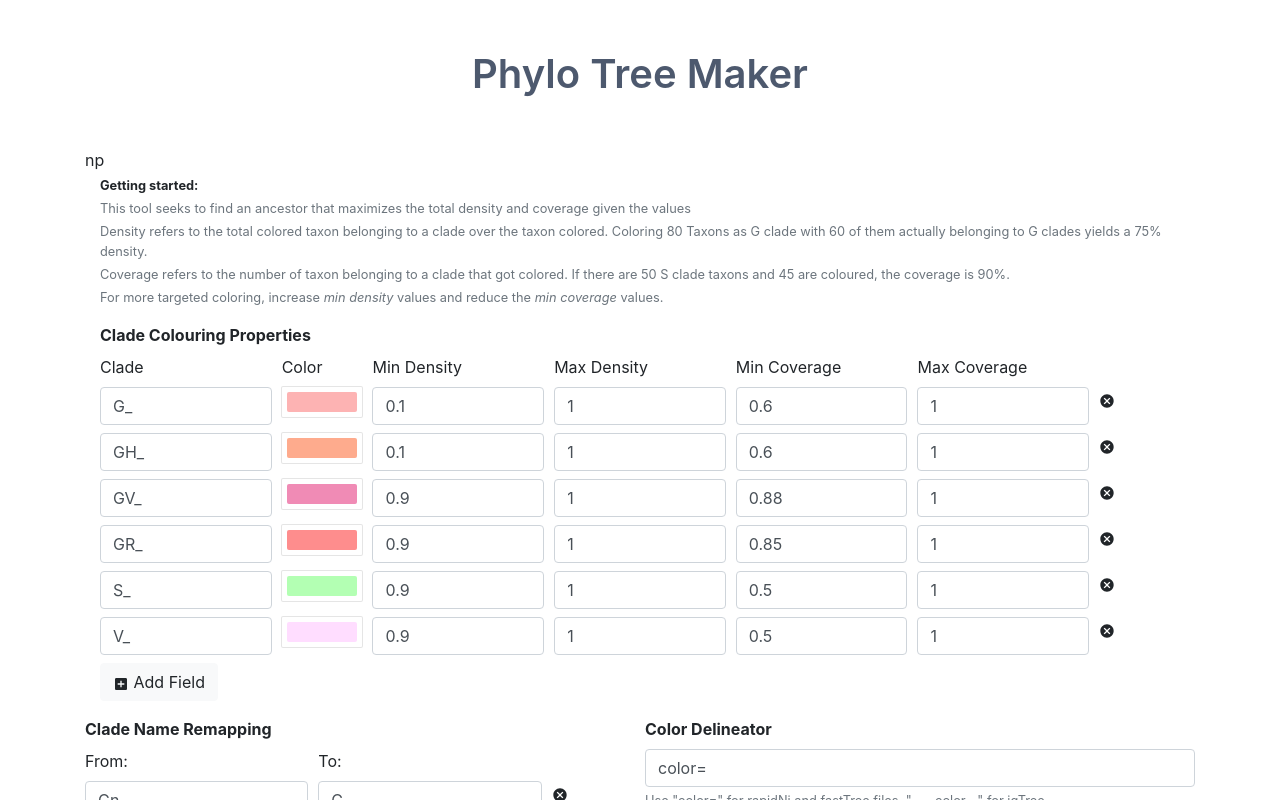
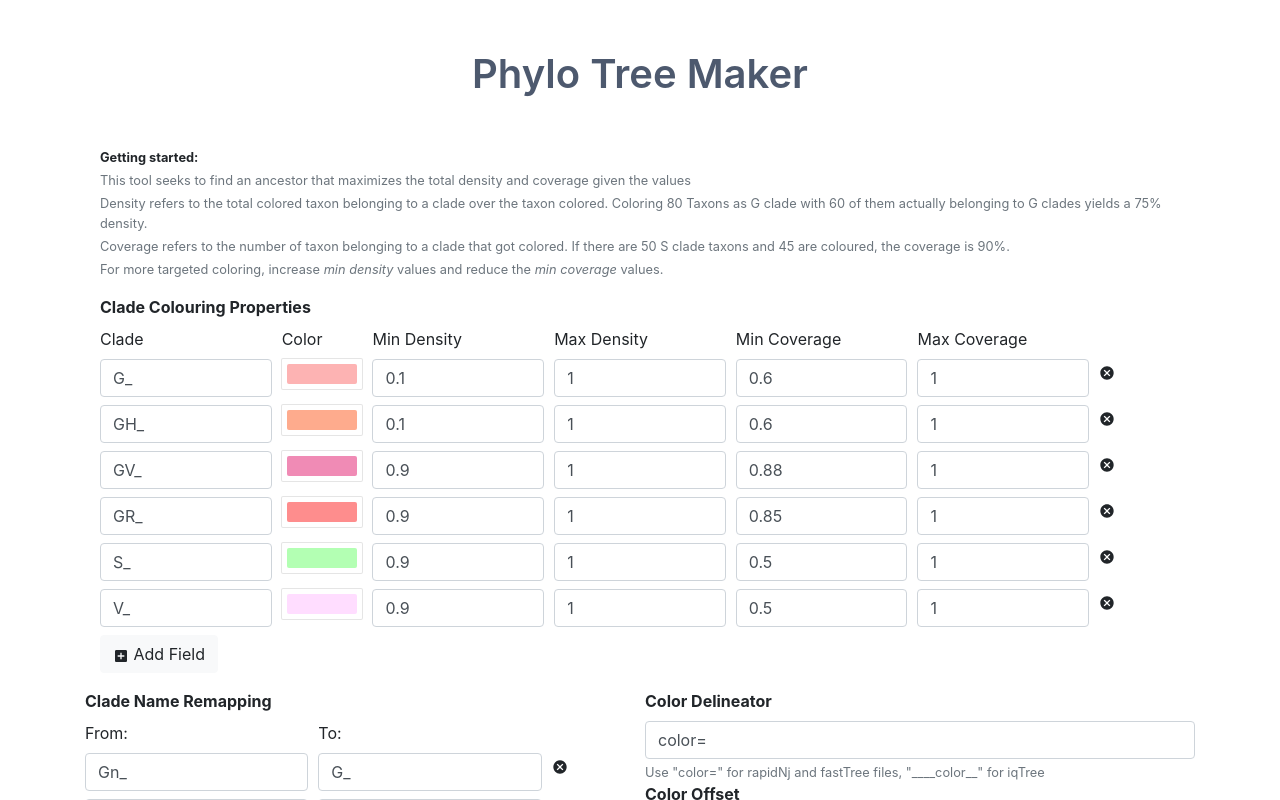
Before and after one commit to ElasticBottle/phyloTreeMaker, a React (Create React App) app: page /METHODS/corona/current/phyloTreeMaker/build/ in a window 1280 px wide. Shown: the top 800 px of the page. Built offline with nearby package versions, Linux system fonts and the light colour scheme.

Commit message:
✏️ Remove extra wordings

```diff
--- a/src/pages/uploadPage/uploadPage.js
+++ b/src/pages/uploadPage/uploadPage.js
@@ -288,7 +288,6 @@ function UploadPage({ setResults }) {
         return (
           <Container>
             <Form onSubmit={handleSubmit}>
-              np
               <Form.Group as={Col} xs={12}>
                 <div className="mb-3">
                   <Form.Text className={UploadPageStyles.header}>
```
Also changed, not shown: 6 other files (tests, documents, lock files or other folders).
